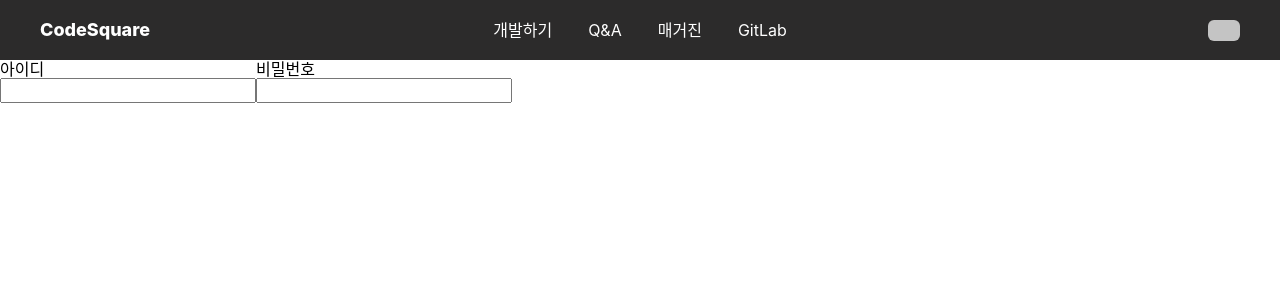
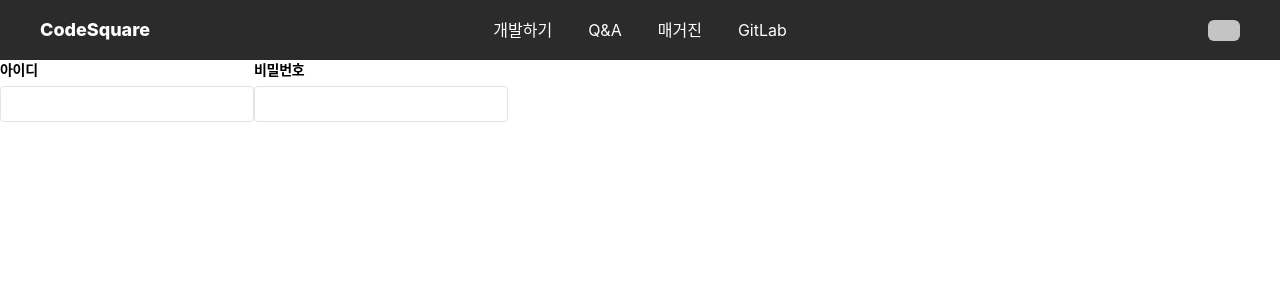
Before and after one commit to osamhack2020/WEB_CodeSquare_AmongUs, a React (Create React App) app in the folder frontend/: page /login in a window 1280 px wide. Shown: the top 300 px of the page. Built offline with nearby package versions, Linux system fonts and the light colour scheme.

Commit message:
LoginInputForm 스타일 추가

```diff
--- a/frontend/src/components/login/LoginInputForm.tsx
+++ b/frontend/src/components/login/LoginInputForm.tsx
@@ -1,5 +1,5 @@
 /** @jsx jsx */
-import { jsx } from "@emotion/core";
+import { css, jsx } from "@emotion/core";
 import styled from "@emotion/styled";
 
 const LoginInputBlock = styled.form`
@@ -31,13 +31,35 @@ export const LoginInput: React.FC<LoginInputProps> = ({
         e.preventDefault();
         onSubmit && onSubmit(value);
       }}
+      {...props}
     >
-      <div>{label}</div>
+      <div
+        css={css`
+          font-size: 14px;
+          font-style: normal;
+          font-weight: 700;
+          line-height: 20px;
+          letter-spacing: -0.02em;
+          text-align: left;
+          padding-bottom: 6px;
+        `}
+      >
+        {label}
+      </div>
       <input
+        css={css`
+          border: 1px solid #e3e3e3;
+          height: 36px;
+          border-radius: 4px;
+          :disabled {
+            color: #959da5;
+            background-color: #f3f4f6;
+          }
+        `}
         type={password ? "password" : "text"}
         value={value}
         onChange={onChange}
-        {...props}
+        disabled={disabled}
       ></input>
     </LoginInputBlock>
   );
```
